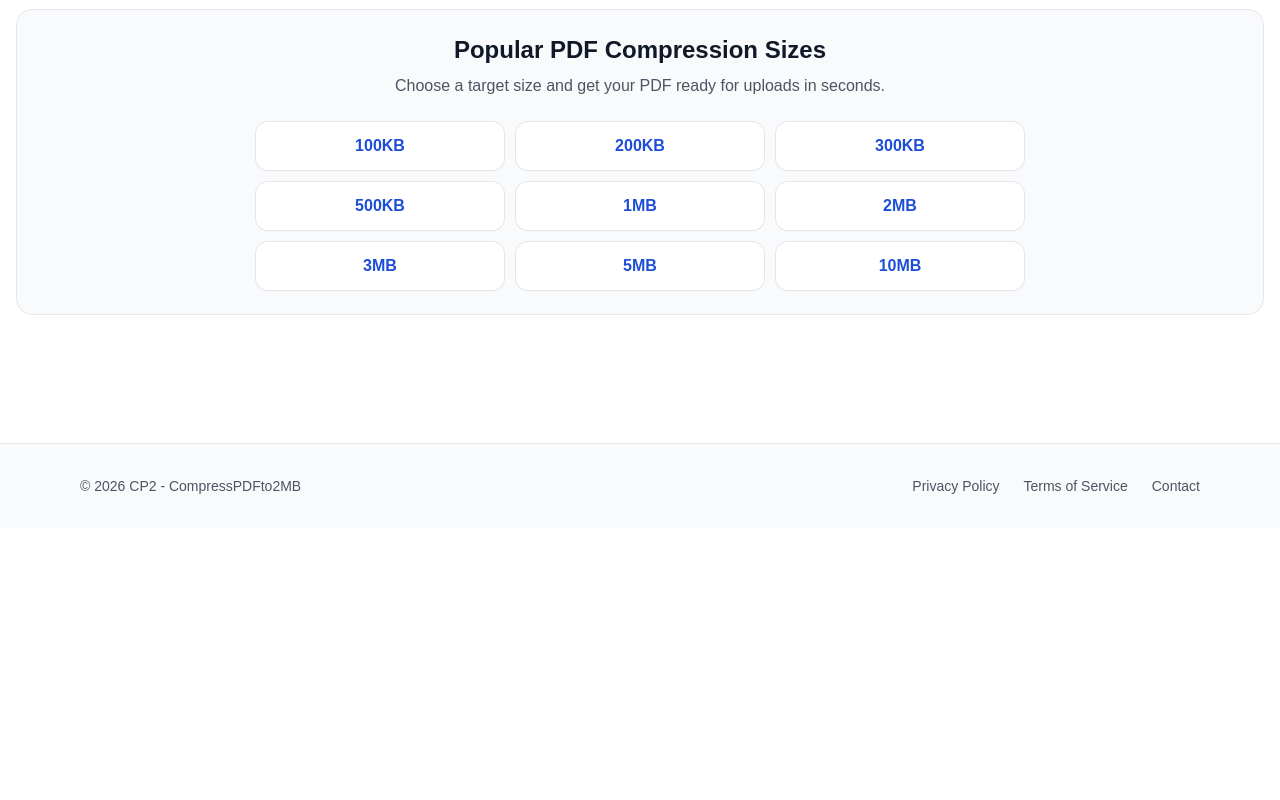
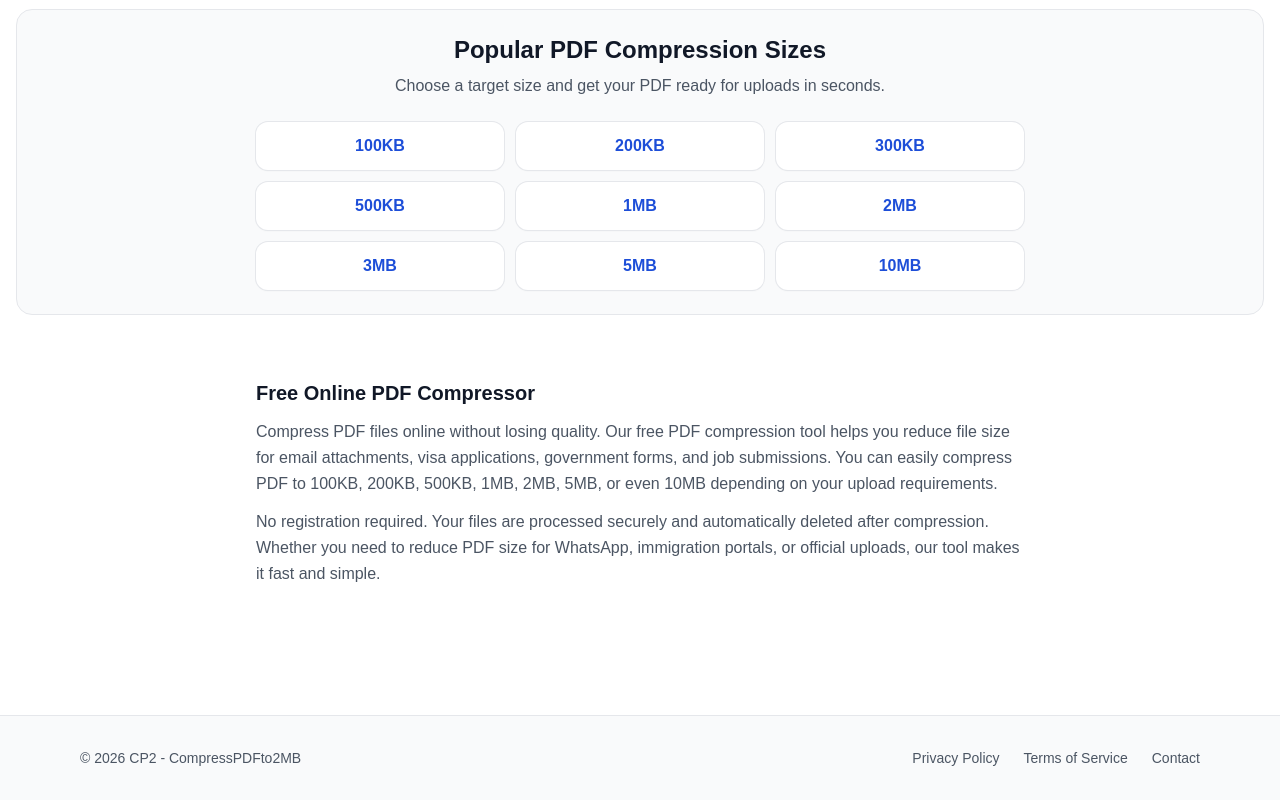
Before and after one commit to behicyildirim/compresspdfto2mb, a Next.js app: page / in a window 1280 px wide. Shown: the part 2116-2916 px from the top of the page. Before the commit the page ends 2644 px from the top, so only its background shows below. Built offline with nearby package versions, Linux system fonts and the light colour scheme.

Commit message:
Add homepage authority content

```diff
--- a/app/page.tsx
+++ b/app/page.tsx
@@ -318,6 +318,19 @@ export default function Home() {
     </div>
   </div>
 </section>
+<section className="mt-16 mx-auto max-w-3xl">
+  <h2 className="text-xl font-semibold text-gray-900">
+    Free Online PDF Compressor
+  </h2>
+
+  <p className="mt-3 text-gray-600 leading-relaxed">
+    Compress PDF files online without losing quality. Our free PDF compression tool helps you reduce file size for email attachments, visa applications, government forms, and job submissions. You can easily compress PDF to 100KB, 200KB, 500KB, 1MB, 2MB, 5MB, or even 10MB depending on your upload requirements.
+  </p>
+
+  <p className="mt-3 text-gray-600 leading-relaxed">
+    No registration required. Your files are processed securely and automatically deleted after compression. Whether you need to reduce PDF size for WhatsApp, immigration portals, or official uploads, our tool makes it fast and simple.
+  </p>
+</section>
     </main>
   );
 }
```
